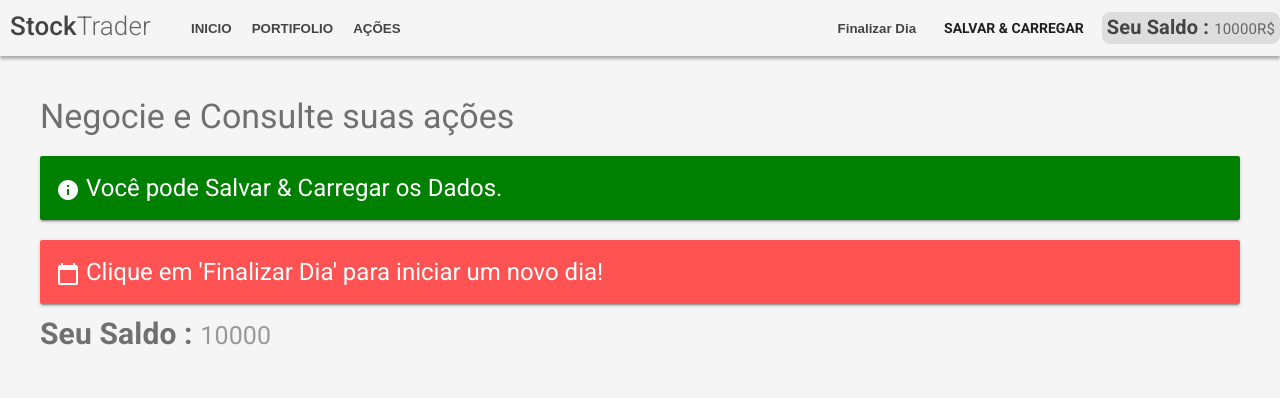
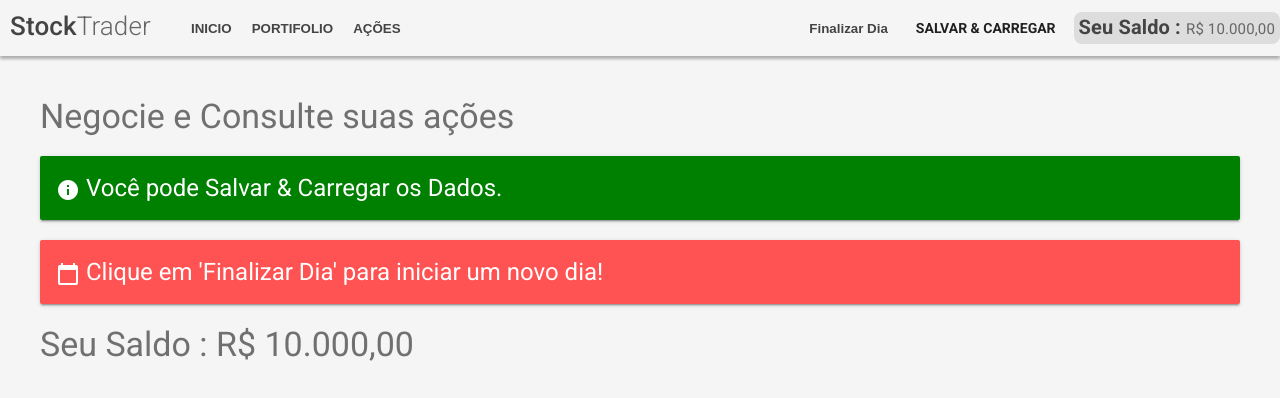
Before and after one commit to Natanaelvich/stock-trader, a Vue app: page / in a window 1280 px wide. Shown: the top 398 px of the page. Built offline with nearby package versions, Linux system fonts and the light colour scheme.

Commit message:
added formart currency

```diff
--- a/src/components/header.vue
+++ b/src/components/header.vue
@@ -29,13 +29,15 @@
         <strong>
           Seu Saldo :
         </strong>
-        <span> {{ funds }}R$ </span>
+        <span> {{ funds }}</span>
       </div>
     </div>
   </div>
 </template>
 
 <script>
+import { formatPrice } from "@/utils/format";
+
 export default {
   methods: {
     navigateTo(page) {
@@ -49,7 +51,7 @@ export default {
 
   computed: {
     funds() {
-      return this.$store.getters.funds;
+      return formatPrice(this.$store.getters.funds);
     },
   },
 };
--- a/src/components/home.vue
+++ b/src/components/home.vue
@@ -25,10 +25,10 @@
     </div>
 
     <div class="funds">
-      <strong>
+      <span class="md-display-1">
         Seu Saldo :
-      </strong>
-      <span>
+      </span>
+      <span class="md-display-1">
         {{ funds }}
       </span>
     </div>
@@ -36,10 +36,11 @@
 </template>
 
 <script>
+import { formatPrice } from "@/utils/format";
 export default {
   computed: {
     funds() {
-      return this.$store.getters.funds;
+      return formatPrice(this.$store.getters.funds);
     },
   },
 };
@@ -67,14 +68,6 @@ export default {
   margin-top: 20px;
 }
 
-.funds strong {
-  font-size: 30px;
-  color: rgba(0, 0, 0, 0.54);
-}
-.funds span {
-  font-size: 25px;
-  color: #999;
-}
 /* animation slide right */
 @keyframes slide-right {
   0% {
--- /dev/null
+++ b/src/utils/format.js
@@ -0,0 +1,7 @@
+export const { format: formatPrice } = new Intl.NumberFormat(
+  "pt-br",
+  {
+    style: "currency",
+    currency: "BRL",
+  },
+);
```
